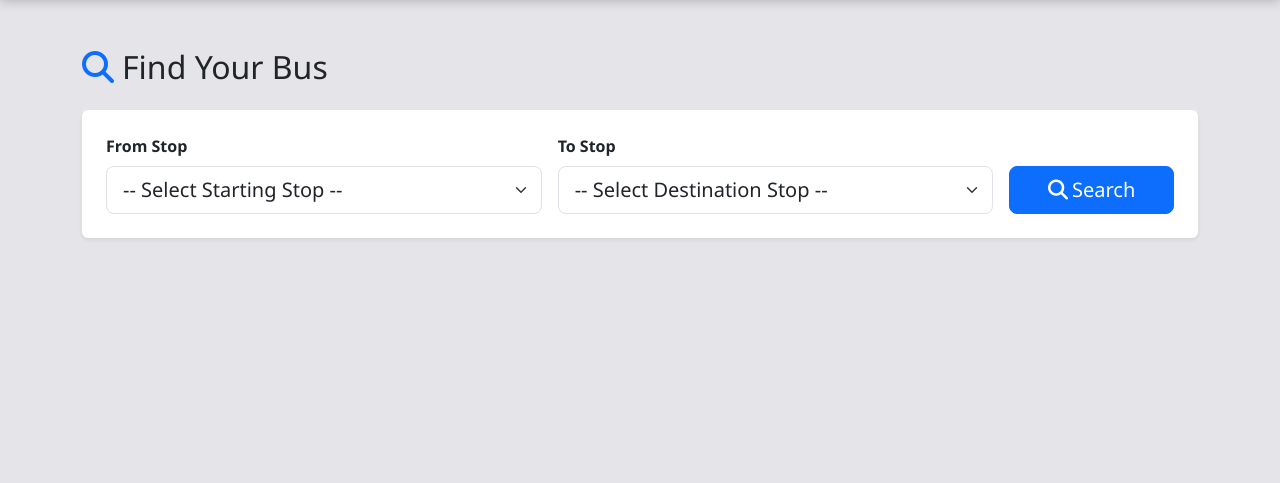
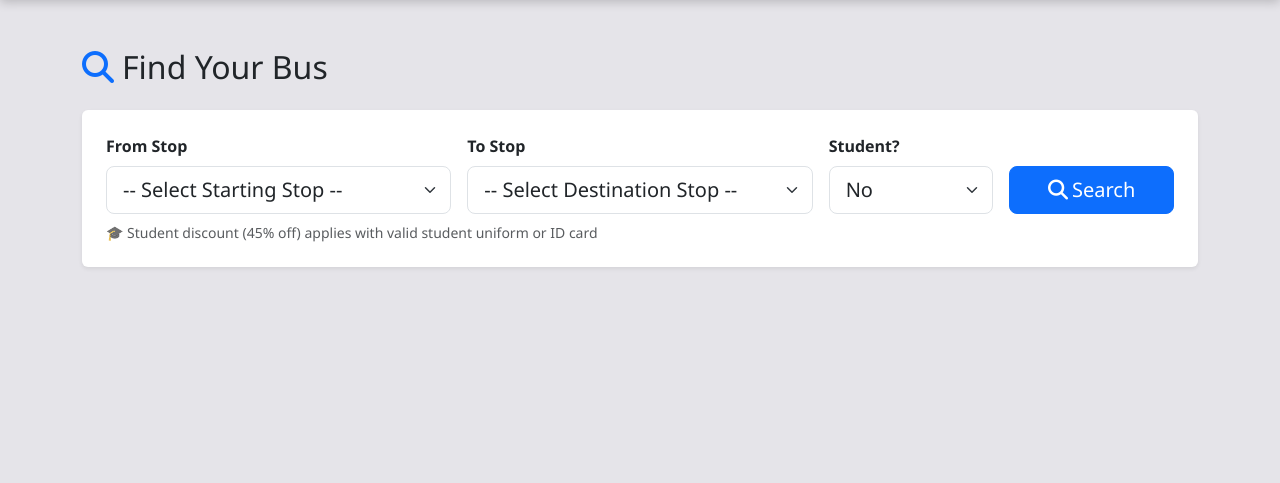
Before and after one commit to purnimapant77/ktm_bus_route, a Django app: page /search/ in a window 1280 px wide. Shown: the part 60-543 px from the top of the page. Run offline with Django 5.2, Linux system fonts and the light colour scheme; data that the repository does not hold is empty.

Commit message:
Add fare calculation with student discount

```diff
--- a/bus/templates/bus/search.html
+++ b/bus/templates/bus/search.html
@@ -20,7 +20,7 @@
         <form method="POST">
             {% csrf_token %}
             <div class="row g-3 align-items-end">
-                <div class="col-md-5">
+                <div class="col-md-4">
                     <label class="form-label fw-bold">From Stop</label>
                     <select name="from_stop" class="form-select form-select-lg" required>
                         <option value="">-- Select Starting Stop --</option>
@@ -32,7 +32,7 @@
                         {% endfor %}
                     </select>
                 </div>
-                <div class="col-md-5">
+                <div class="col-md-4">
                     <label class="form-label fw-bold">To Stop</label>
                     <select name="to_stop" class="form-select form-select-lg" required>
                         <option value="">-- Select Destination Stop --</option>
@@ -45,11 +45,21 @@
                     </select>
                 </div>
                 <div class="col-md-2">
+                    <label class="form-label fw-bold">Student?</label>
+                    <select name="is_student" class="form-select form-select-lg">
+                        <option value="no" {% if not is_student %}selected{% endif %}>No</option>
+                        <option value="yes" {% if is_student %}selected{% endif %}>Yes 🎓</option>
+                    </select>
+                </div>
+                <div class="col-md-2">
                     <button type="submit" class="btn btn-primary btn-lg w-100">
                         <i class="fas fa-search me-1"></i>Search
                     </button>
                 </div>
             </div>
+            <small class="text-muted mt-2 d-block">
+                🎓 Student discount (45% off) applies with valid student uniform or ID card
+            </small>
         </form>
     </div>
 
@@ -81,14 +91,39 @@
                     <small>{{ result.route.route_name }}</small>
                 </div>
                 <div class="card-body">
-                    <p class="mb-2">
-                        <i class="fas fa-sign-in-alt me-2 text-success"></i>
-                        <strong>Board at:</strong> {{ result.from_stop.name }}
-                    </p>
-                    <p class="mb-3">
-                        <i class="fas fa-sign-out-alt me-2 text-danger"></i>
-                        <strong>Exit at:</strong> {{ result.to_stop.name }}
-                    </p>
+
+                    <div class="row mb-3">
+                        <div class="col-6">
+                            <p class="mb-2">
+                                <i class="fas fa-sign-in-alt me-2 text-success"></i>
+                                <strong>Board at:</strong><br>{{ result.from_stop.name }}
+                            </p>
+                            <p class="mb-2">
+                                <i class="fas fa-sign-out-alt me-2 text-danger"></i>
+                                <strong>Exit at:</strong><br>{{ result.to_stop.name }}
+                            </p>
+                            <p class="mb-0">
+                                <i class="fas fa-road me-2 text-secondary"></i>
+                                <strong>Distance:</strong> {{ result.distance }} km
+                            </p>
+                        </div>
+                        <div class="col-6">
+                            <div class="card border-0 p-3 text-center h-100" style="background:#f0f4ff;">
+                                <small class="text-muted">Regular Fare</small>
+                                <h4 class="fw-bold text-primary mb-0">Rs. {{ result.regular_fare }}</h4>
+                                <hr class="my-2">
+                                {% if result.is_student %}
+                                    <small class="text-muted">Student Fare (45% off)</small>
+                                    <h4 class="fw-bold text-success mb-0">Rs. {{ result.student_fare }}</h4>
+                                    <small class="text-success">✅ Discount applied!</small>
+                                {% else %}
+                                    <small class="text-muted">🎓 Are you a student?</small><br>
+                                    <small class="text-muted">Select Yes above for discount</small>
+                                {% endif %}
+                            </div>
+                        </div>
+                    </div>
+
                     <p class="fw-bold mb-2">
                         <i class="fas fa-map-marker-alt me-2"></i>Stops on journey:
                     </p>
@@ -140,7 +175,6 @@
         attribution: '© OpenStreetMap contributors'
     }).addTo(map);
 
-    // Draw route lines
     data.routes.forEach(route => {
         L.polyline(route.coordinates, {
             color: route.color || 'blue',
@@ -149,7 +183,6 @@
         }).addTo(map).bindPopup(`<strong>${route.yatayat_name}</strong><br>${route.route_name}`);
     });
 
-    // Add stop markers
     data.stops.forEach(stop => {
         let color = '#1a237e';
         let label = stop.name;
@@ -174,7 +207,6 @@
             .bindPopup(`<strong>${label}</strong>`);
     });
 
-    // Fit map to show all route stops
     const allCoords = data.stops.map(s => [s.lat, s.lng]);
     if (allCoords.length > 1) {
         map.fitBounds(allCoords, {padding: [30, 30]});
--- a/bus/views.py
+++ b/bus/views.py
@@ -1,6 +1,38 @@
 from django.shortcuts import render
 from .models import Stop, Route, RouteStop
 import json
+import math
+
+def calculate_distance(lat1, lng1, lat2, lng2):
+    """Haversine formula - calculates real distance in km between two coordinates"""
+    R = 6371  # Earth radius in km
+    lat1, lng1, lat2, lng2 = map(math.radians, [lat1, lng1, lat2, lng2])
+    dlat = lat2 - lat1
+    dlng = lng2 - lng1
+    a = math.sin(dlat/2)**2 + math.cos(lat1) * math.cos(lat2) * math.sin(dlng/2)**2
+    return R * 2 * math.asin(math.sqrt(a))
+
+
+def calculate_fare(distance_km, is_student=False):
+    """Calculate fare based on Bagmati Province fare slabs, rounded up to nearest 5"""
+    if distance_km <= 5:
+        base_fare = 24
+    elif distance_km <= 10:
+        base_fare = 33
+    elif distance_km <= 15:
+        base_fare = 39
+    elif distance_km <= 20:
+        base_fare = 44
+    else:
+        base_fare = 50
+
+    if is_student:
+        base_fare = base_fare * 0.55  # 45% discount
+
+    # Round UP to nearest 5
+    import math
+    fare = math.ceil(base_fare / 5) * 5
+    return fare
 
 def home(request):
     stops = Stop.objects.all().order_by('name')
@@ -13,10 +45,12 @@ def search_route(request):
     to_stop = None
     error = None
     map_data = None
+    is_student = False
 
     if request.method == 'POST':
         from_stop_id = request.POST.get('from_stop')
         to_stop_id = request.POST.get('to_stop')
+        is_student = request.POST.get('is_student') == 'yes'
 
         try:
             from_stop = Stop.objects.get(id=from_stop_id)
@@ -45,6 +79,22 @@ def search_route(request):
                             stop_sequence__lte=to_seq
                         ).order_by('stop_sequence')
 
+                        # Calculate total distance stop by stop
+                        stop_list = list(stops_in_between)
+                        total_distance = 0
+                        for i in range(len(stop_list) - 1):
+                            s1 = stop_list[i].stop
+                            s2 = stop_list[i+1].stop
+                            total_distance += calculate_distance(
+                                s1.latitude, s1.longitude,
+                                s2.latitude, s2.longitude
+                            )
+
+                        # Calculate fares
+                        regular_fare = calculate_fare(total_distance, is_student=False)
+                        student_fare = calculate_fare(total_distance, is_student=True)
+                        final_fare = student_fare if is_student else regular_fare
+
                         results.append({
                             'route': route,
                             'from_stop': from_stop,
@@ -52,9 +102,13 @@ def search_route(request):
                             'from_seq': from_seq,
                             'to_seq': to_seq,
                             'stops_in_between': stops_in_between,
+                            'distance': round(total_distance, 2),
+                            'regular_fare': regular_fare,
+                            'student_fare': student_fare,
+                            'final_fare': final_fare,
+                            'is_student': is_student,
                         })
 
-                        # Build map coordinates for this route segment
                         coords = []
                         for rs in stops_in_between:
                             coords.append([rs.stop.latitude, rs.stop.longitude])
@@ -97,6 +151,7 @@ def search_route(request):
         'to_stop': to_stop,
         'error': error,
         'map_data': map_data,
+        'is_student': is_student,
     })
 
 
```
